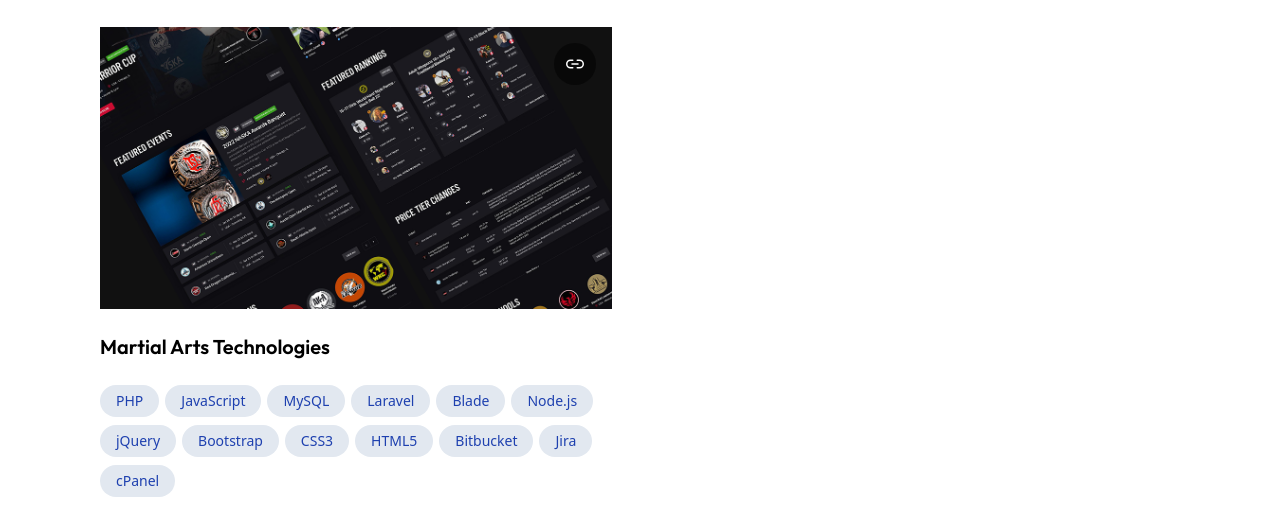
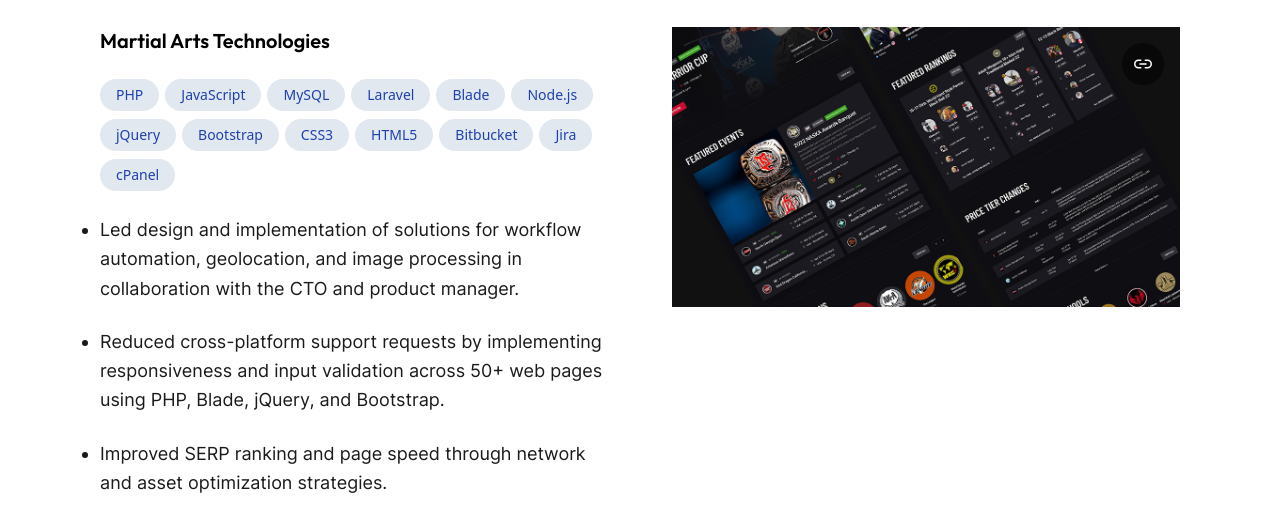
Before and after one commit to d5732/portfolio-astro, an Astro site: page /projects in a window 1280 px wide. Shown: the part 275-793 px from the top of the page. Built offline with nearby package versions, Linux system fonts and the light colour scheme; Astro itself is replaced by a stand-in of ours; a web font is replaced by a local one.

Commit message:
feat(layout): project detail grid-cols-2 for desktop; use same <ul> margins as home page

```diff
--- a/src/components/projects/ProjectDetail.astro
+++ b/src/components/projects/ProjectDetail.astro
@@ -19,7 +19,9 @@ const {
 }
 
 <article id={title}>
-  <section class="max-w-lg">
+  <section class="grid gap-x-16 md:grid-cols-2">
+    {/** order-last puts image on right hand side instead of left */}
+    <div class="md:order-last">
       <div class="group relative max-h-[25rem] w-full overflow-hidden">
         <div class="absolute right-4 top-4 z-10 flex items-center">
           {
@@ -83,8 +85,10 @@ const {
           alt="featureImage"
         />
       </div>
+    </div>
 
-    <h2 class="mt-6 dark:text-light">{title}</h2>
+    <div>
+      <h2 class="mt-6 dark:text-light md:m-0">{title}</h2>
 
       {
         environment && (
@@ -98,7 +102,7 @@ const {
         )
       }
 
-    <ul class="max-w-lg text-lg leading-relaxed">
+      <ul class="mt-3 ml-6 text-lg leading-relaxed xl:ml-0">
         {
           description.map((item, index, arr) => {
             const isLast = index === arr.length - 1;
@@ -115,5 +119,6 @@ const {
           })
         }
       </ul>
+    </div>
   </section>
 </article>
```
Lines whose indentation alone changed are shown as unchanged.
